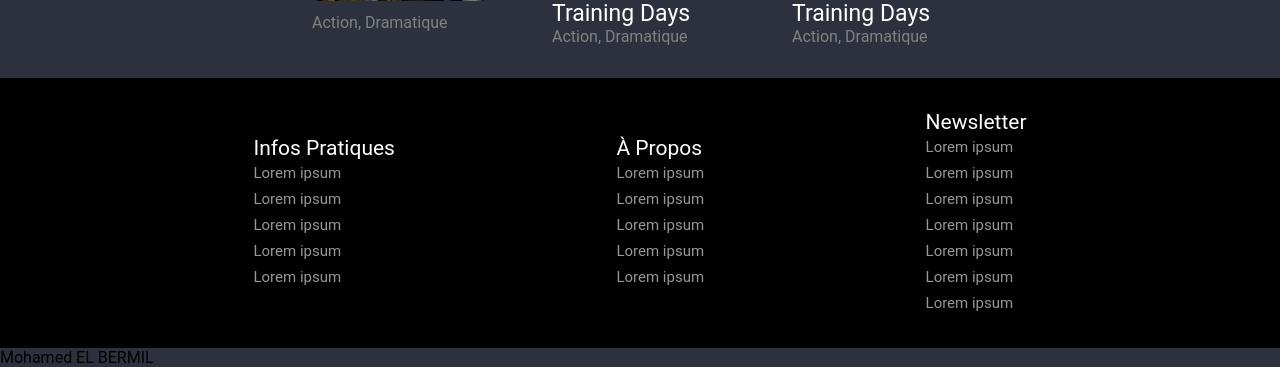
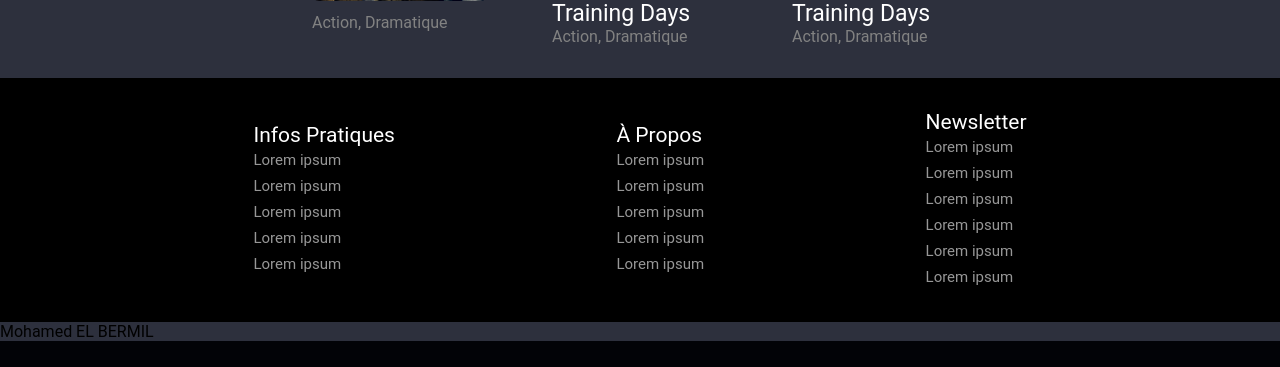
Before and after one commit to mohamed-elbermil/moovy, a PHP site: page / in a window 1280 px wide. Shown: the part 871-1238 px from the top of the page. After the commit the page ends 1212 px from the top, so only its background shows below. Run offline with PHP 8.4, Linux system fonts and the light colour scheme; data that the repository does not hold is empty; some web fonts are replaced.

```diff
--- a/index.php
+++ b/index.php
@@ -155,7 +155,6 @@ $result = $bdd->query("SELECT * FROM description");
       <a href="#">Lorem ipsum</a>
       <a href="#">Lorem ipsum</a>
       <a href="#">Lorem ipsum</a>
-      <a href="#">Lorem ipsum</a>
 
     </div>
   </footer>
```
